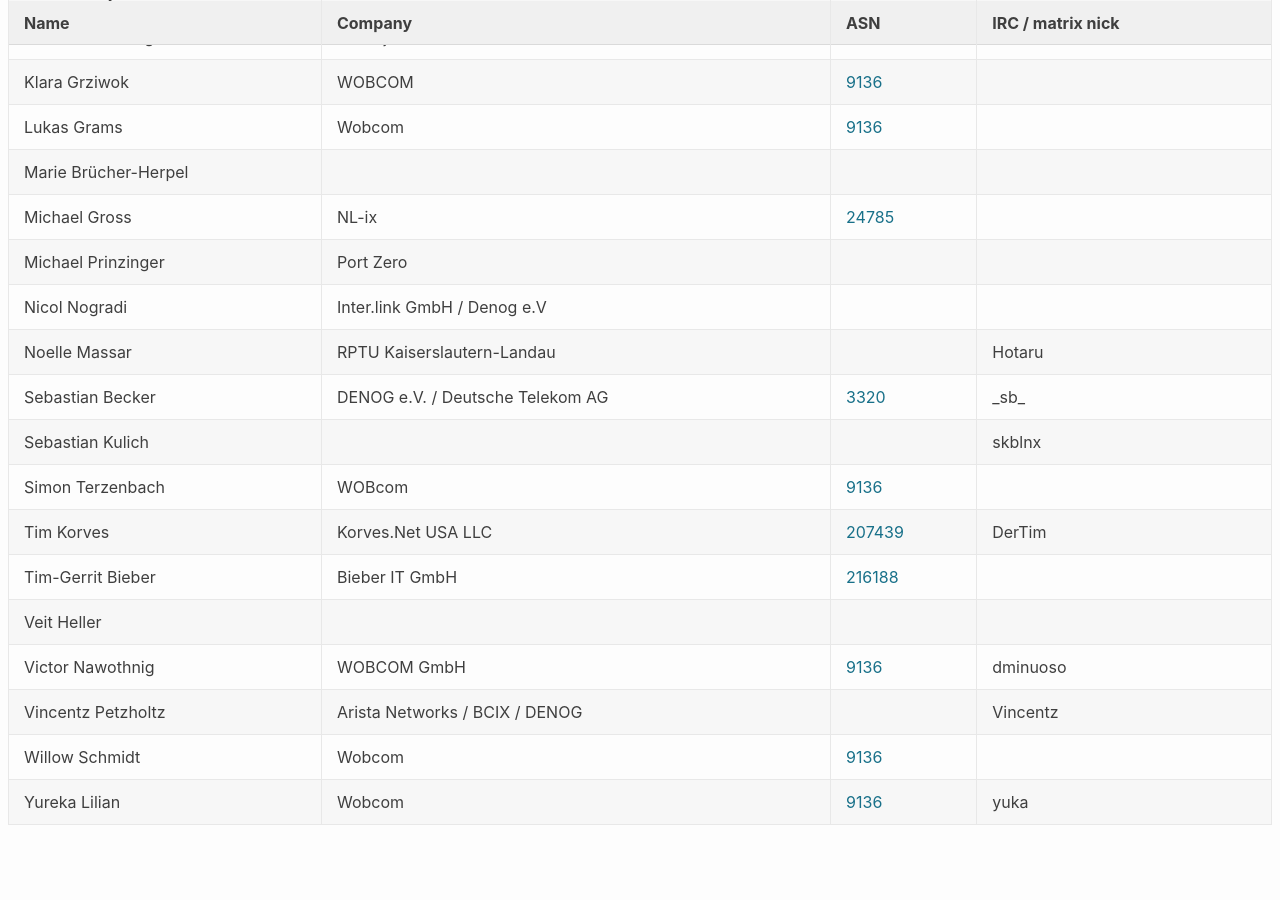
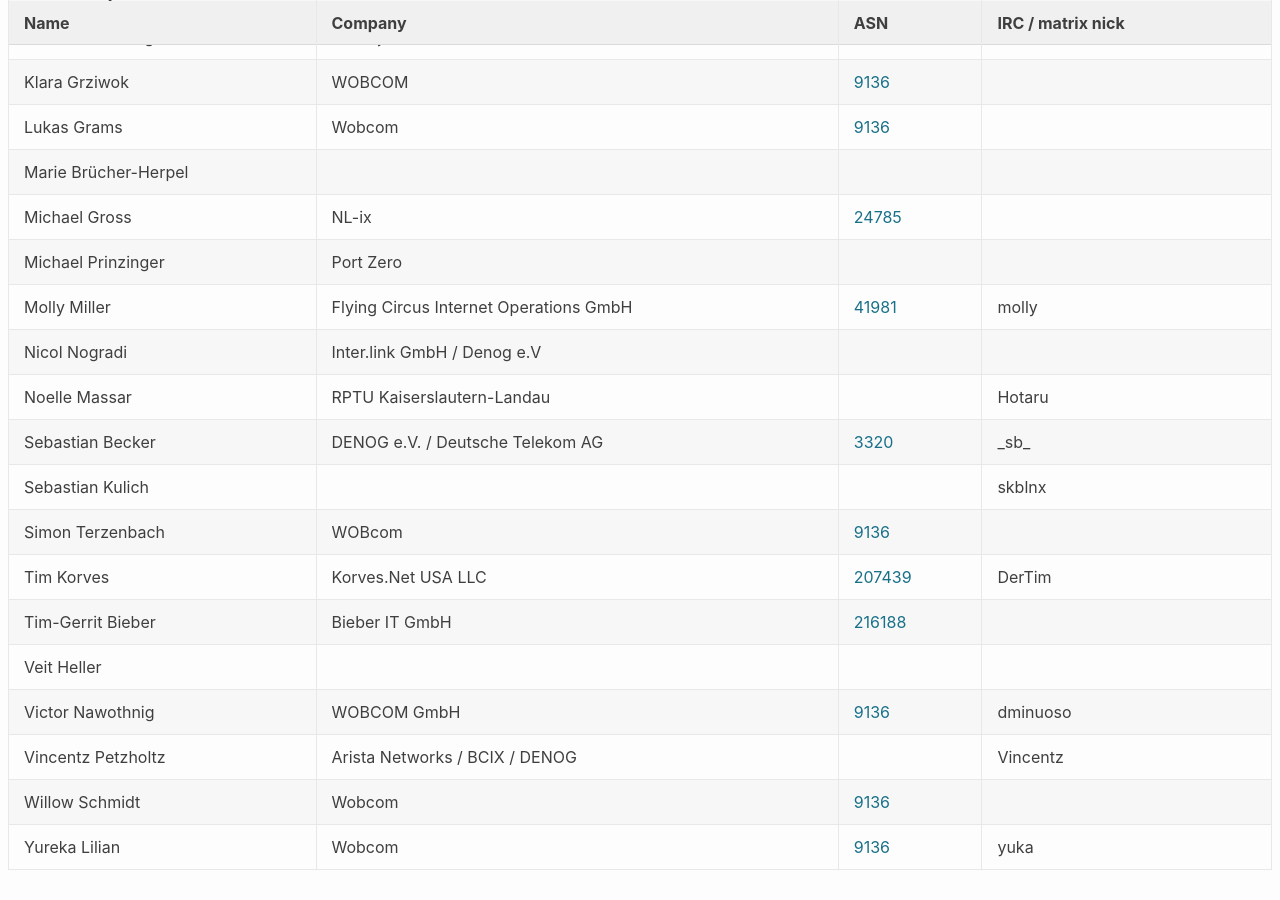
Before and after one commit to denog/pretix-attendeelist, a Jekyll site: the page built from denogmeetup25-04/index.markdown, in a window 1280 px wide and 900 px high, scrolled down 939 px. Built offline with Jekyll 4.4.1, drawn with Linux system fonts in a browser that asks for light colours; before the commit the page ends 1794 px from its top, so only the background shows below that.

Commit message:
Latest data: Sun May 18 10:47:54 UTC 2025

```diff
--- a/_data/attendees_denogmeetup25-04.json
+++ b/_data/attendees_denogmeetup25-04.json
@@ -156,6 +156,12 @@
     "asn": null
   },
   {
+    "name": "Molly Miller",
+    "company": "Flying Circus Internet Operations GmbH",
+    "irc": "molly",
+    "asn": "41981"
+  },
+  {
     "name": "Nicol Nogradi",
     "company": "Inter.link GmbH / Denog e.V",
     "irc": null,
```
